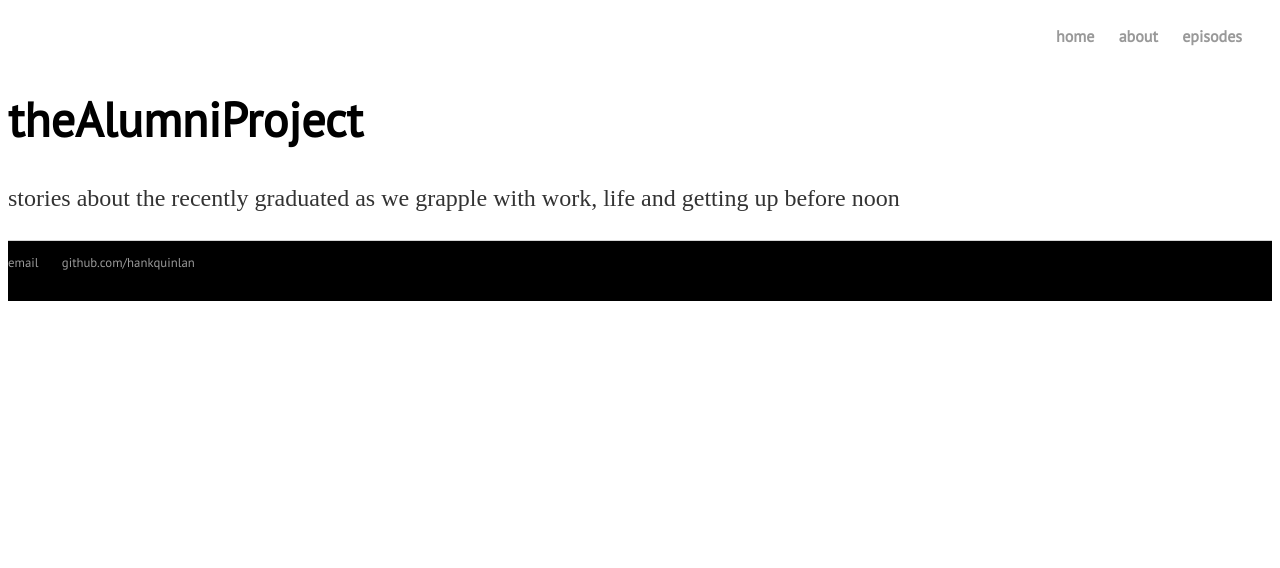
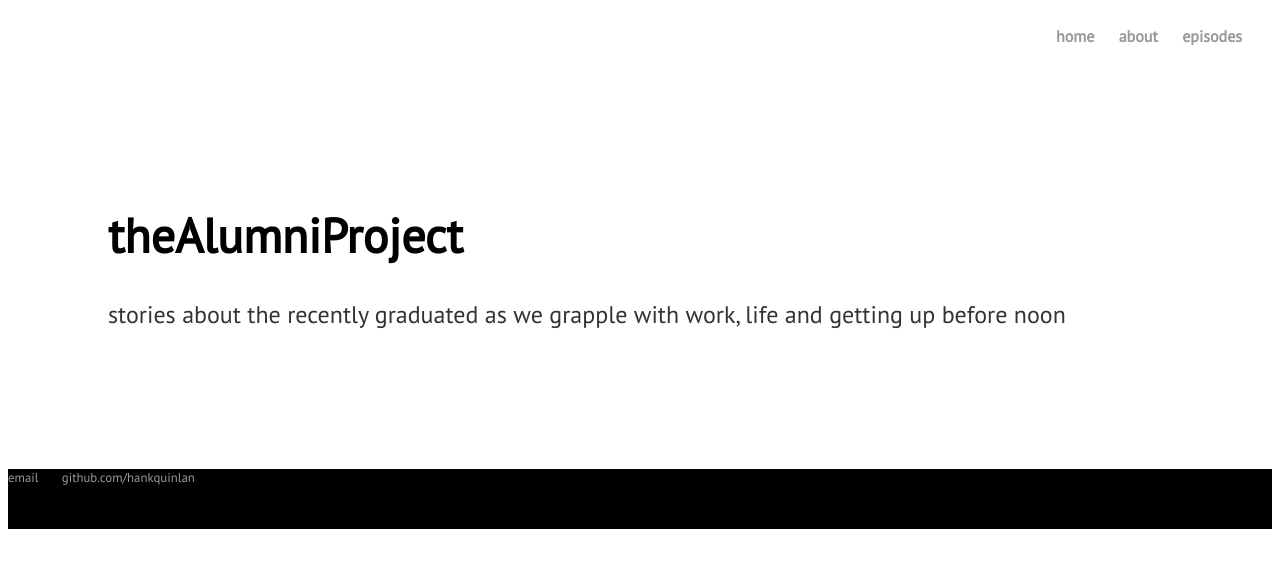
Before and after one commit to dlam58/theAlumniDiaries, a Jekyll site: the page built from index.html, in a window 1280 px wide. Shown: the top 568 px of the page. Built offline with Jekyll 4.4.1, drawn with Linux system fonts in a browser that asks for light colours.

Commit message:
more edit to footer / body

```diff
--- a/css/main.css
+++ b/css/main.css
@@ -33,6 +33,7 @@
     font-size: 1.5em;
     line-height: 1.4em;
     color: #333;
+    font-family: 'PT Sans', sans-serif;
 }
 
 ul.posts {
@@ -47,7 +48,6 @@
 /* footer styling */
 
 footer {
-    border-top: 1px solid #d5d5d5;
     font-size: .8em;
     width: 100%;
 }
@@ -64,6 +64,7 @@
 
 .container {
   min-height: 100%;
+  padding: 100px;
   /* equal to footer height */
   margin-bottom: -60px;
 }
```
